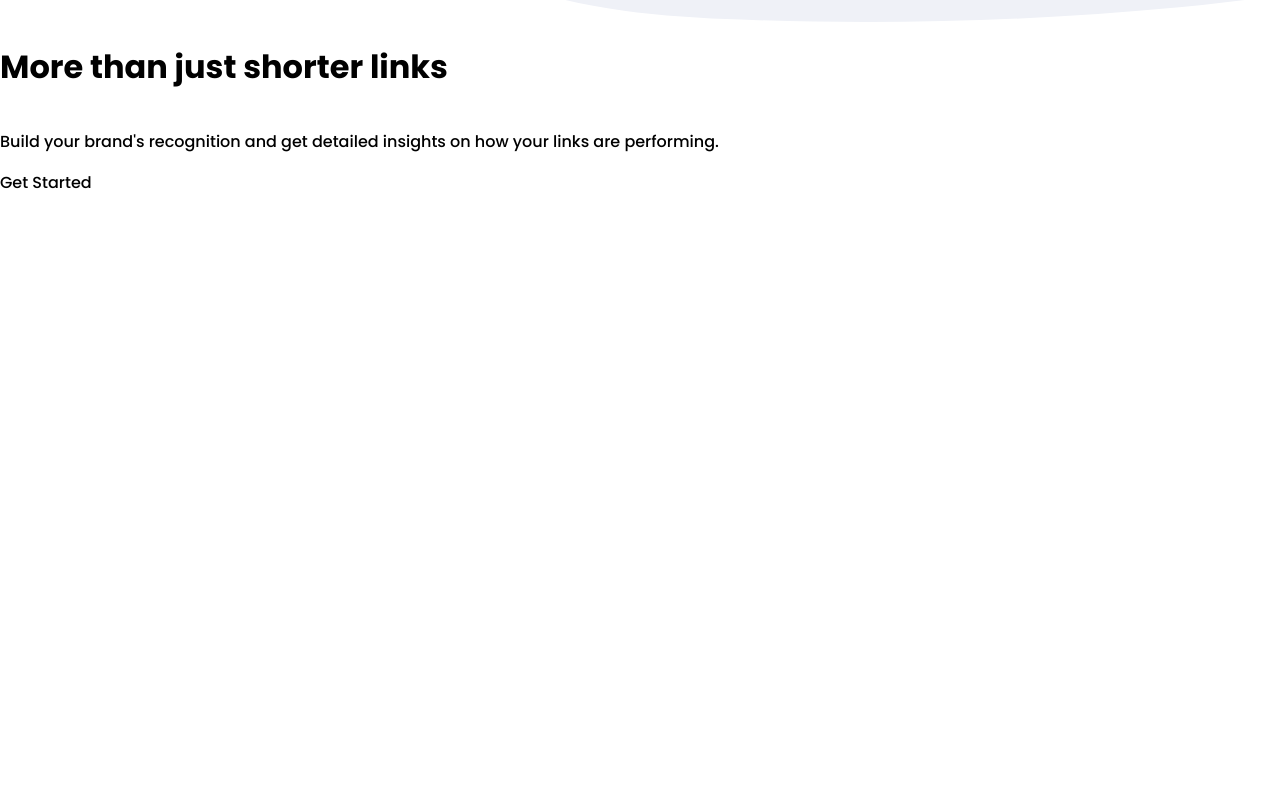
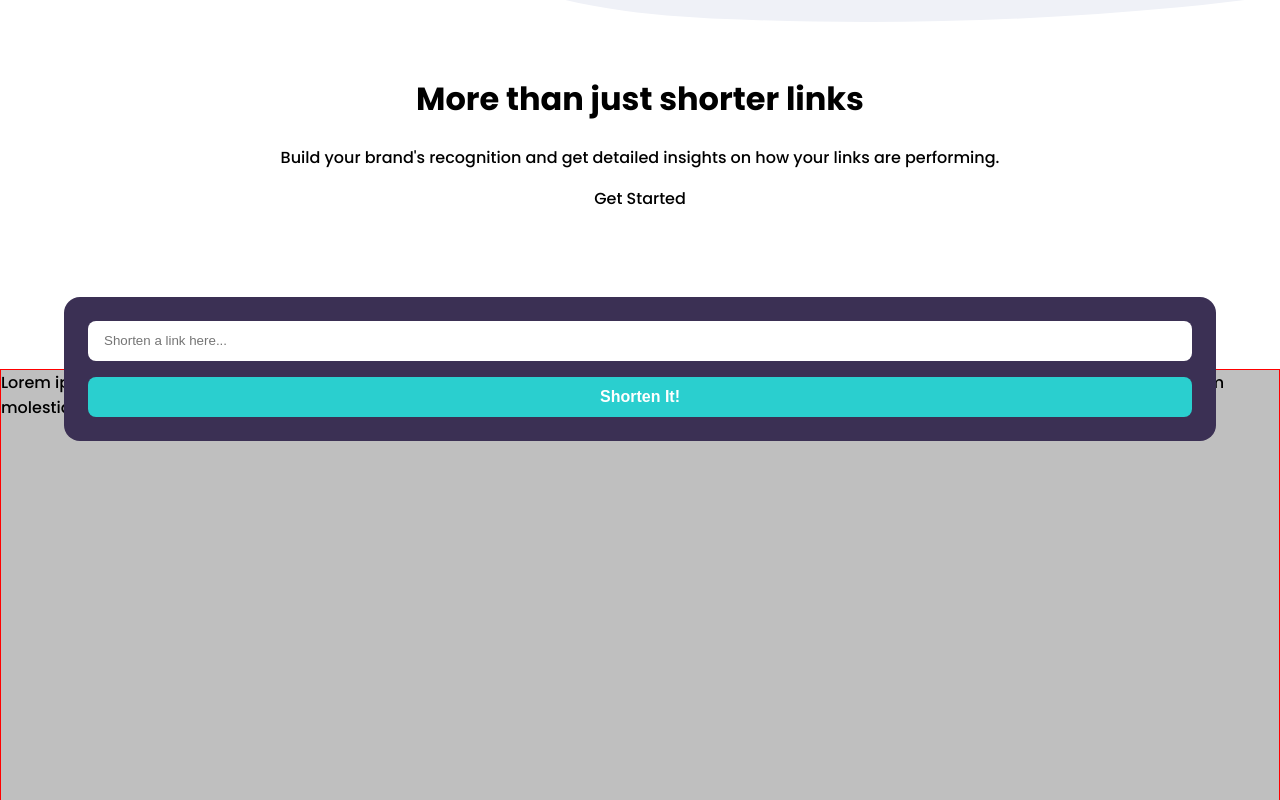
Before and after one commit to Erleh/url-shortener, a React (Vite) app in the folder front-end/: page / in a window 1280 px wide. Shown: the part 1300-2100 px from the top of the page. Before the commit the page ends 1495 px from the top, so only its background shows below. Built offline with nearby package versions, Linux system fonts and the light colour scheme.

Commit message:
Begun styling for results section and article, and testing to blend background beneath card

```diff
--- a/front-end/src/App.css
+++ b/front-end/src/App.css
@@ -38,14 +38,18 @@ a {
   text-decoration: none;
 }
 
+button {
+  padding: 0;
+  border-style: none;
+}
+
 .container {
   margin: 0 auto;
   display: flex;
+  flex-direction: column;
 }
 
 .card {
-  max-width: 20rem;
-  flex-direction: column;
   background: var(--clr-prm-dark);
   border-radius: 1rem;
   text-align: center;
@@ -55,10 +59,56 @@ a {
   color: white;
 }
 
+nav .card {
+  max-width: 20rem;
+}
+
 .call-to {
-  flex-direction: column;
+  margin-bottom: 2rem;
 }
 
 .call-to img {
   width: 100%;
 }
+
+.call-to .content{
+  text-align: center;
+  padding: 2rem;
+}
+
+#link-form {
+  transform-origin: 50% 50%;
+  transform: translate(0, 50%);
+  margin-top: -50px;
+  max-width: 15rem;
+}
+
+#link-form input {
+  height: 2.5rem;
+  padding: 1rem;
+  margin-bottom: 1rem;
+  border-style: none;
+  border-radius: .5rem;
+}
+
+#link-form button {
+  background-color: var(--clr-prm-high);
+  color: white;
+  font-weight: 700;
+  font-size: 1rem;
+  height: 2.5rem;
+  border-radius: .5rem;
+}
+
+#link-form.card {
+  background-image:'./images/logo.svg';
+  max-width: 90%;
+  padding: 1.5rem;
+}
+
+#results{
+  background-color: var(--clr-nt-300);
+  border: solid red 1px;
+  width: 100%;
+  height: 50rem;
+}
--- a/front-end/src/App.jsx
+++ b/front-end/src/App.jsx
@@ -1,11 +1,21 @@
 import Nav from './Nav';
 import CallTo from './CallTo'
+import Linker from './Linker'
+import Results from './Results'
 
 function App() {
   return (
     <>
-    <Nav />
-    <CallTo />
+    <header>
+      <nav>
+        <Nav />
+      </nav>
+    </header>
+    <main>
+      <CallTo />
+    </main>
+    <Linker />
+    <Results />
     </>
   )
 }
--- a/front-end/src/CallTo.jsx
+++ b/front-end/src/CallTo.jsx
@@ -4,9 +4,11 @@ export default function CallTo() {
     return (
         <div className="container call-to">
             <img src={CallToSvg} alt="working illustration" />
-            <h1>More than just shorter links</h1>
-            <p>Build your brand's recognition and get detailed insights on how your links are performing.</p>
-            <a>Get Started</a>
+            <div className="content">
+                <h1>More than just shorter links</h1>
+                <p>Build your brand's recognition and get detailed insights on how your links are performing.</p>
+                <a>Get Started</a>
+            </div>
         </div>
     )
 }
--- /dev/null
+++ b/front-end/src/Linker.jsx
@@ -0,0 +1,9 @@
+export default function Linker() {
+    return (
+        <form id="link-form" className="container card">
+            <label htmlFor="input" />
+            <input type="text" id="input" name="link" placeholder="Shorten a link here..." />
+            <button>Shorten It!</button>
+        </form>
+    )
+}
--- a/front-end/src/Nav.jsx
+++ b/front-end/src/Nav.jsx
@@ -46,11 +46,9 @@ function Hamburger() {
 
 export default function Nav() {
     return (
-        <header>
-            <nav>
-                <Title title="Shortly"/>
-                <Hamburger />
-            </nav>
-        </header>
+        <>
+            <Title title="Shortly"/>
+            <Hamburger />
+        </>
     )
 }
--- /dev/null
+++ b/front-end/src/Results.jsx
@@ -0,0 +1,10 @@
+
+// To-do: contain results from shortening urls
+
+export default function Results() {
+    return (
+        <div id="results">
+            Lorem ipsum dolor, sit amet consectetur adipisicing elit. Rem earum quam architecto nulla, facere voluptatum inventore autem esse non debitis harum molestias officia ab unde quisquam optio delectus? Explicabo, possimus.
+        </div>
+    )
+}
```
Also changed, not shown: front-end/src/Statistics.jsx (added, +17 -0 lines).
